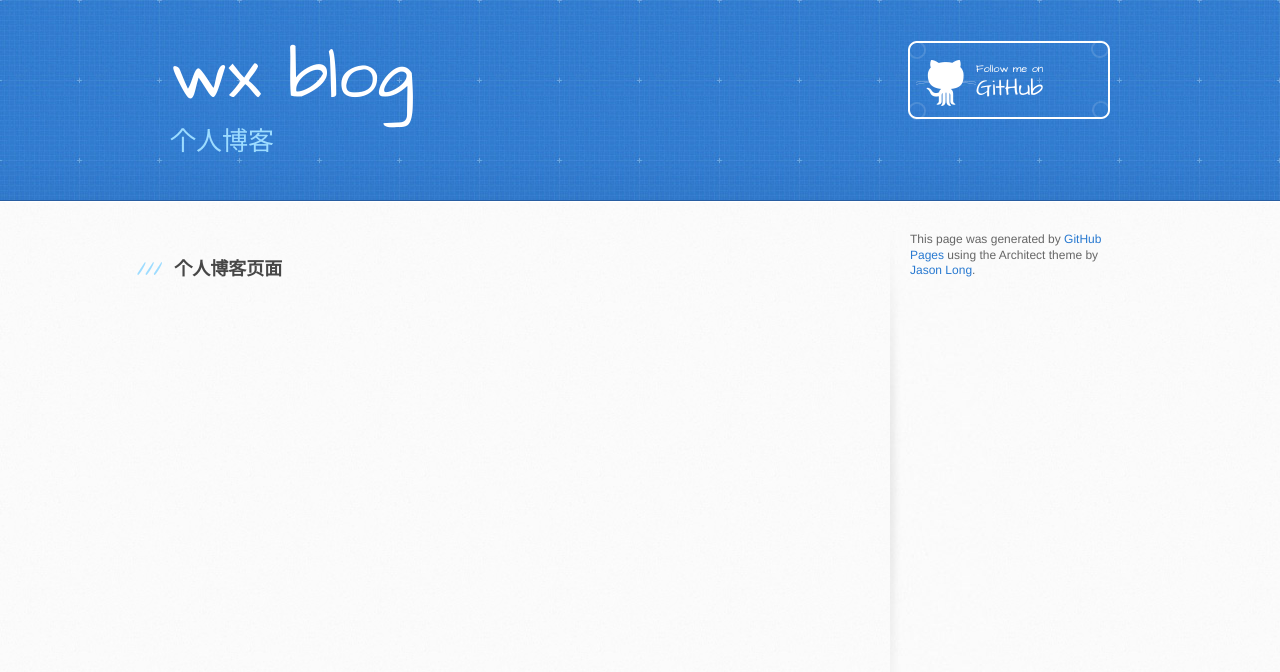
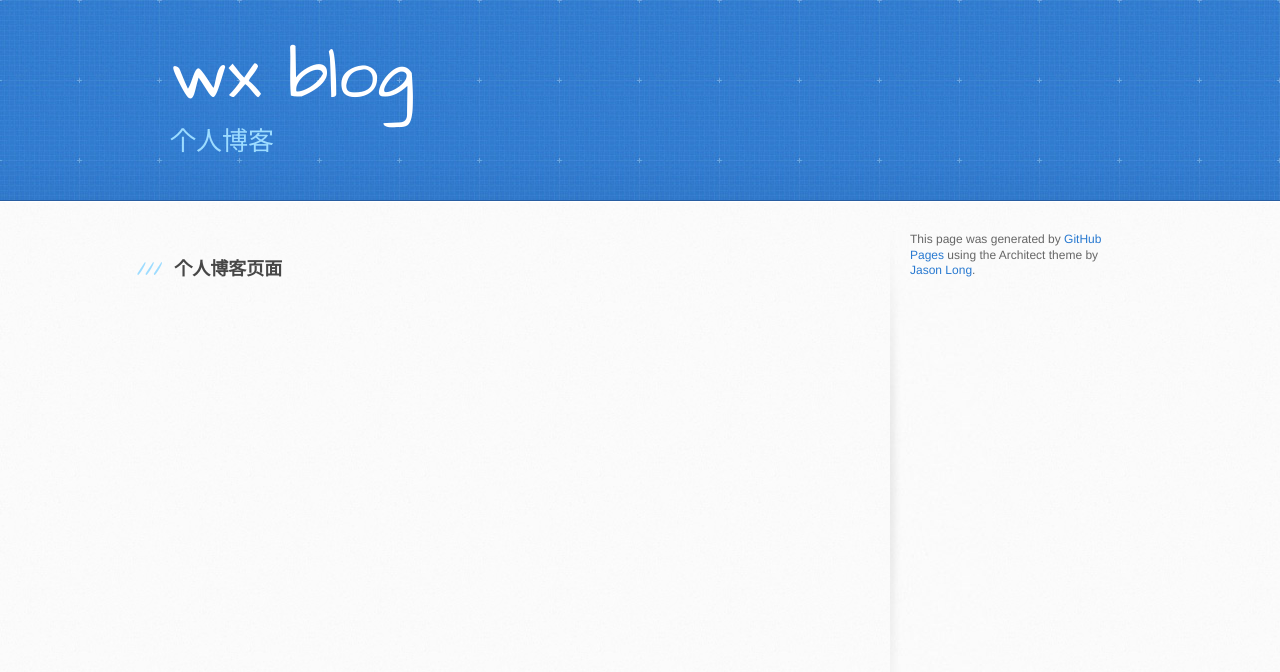
Before and after one commit to wxking/wxking.github.com, a plain HTML site: page index.html in a window 1280 px wide. Drawn offline with Linux system fonts and the light colour scheme.

Commit message:
first commit

```diff
--- a/index.html
+++ b/index.html
@@ -21,7 +21,7 @@
       <div class="inner">
         <h1>wx blog</h1>
         <h2>个人博客</h2>
-        <a href="https://github.com/wxking" class="button"><small>Follow me on</small> GitHub</a>
+       <!--  <a href="https://github.com/wxking" class="button"><small>Follow me on</small> GitHub</a> -->
       </div>
     </header>
 
```
